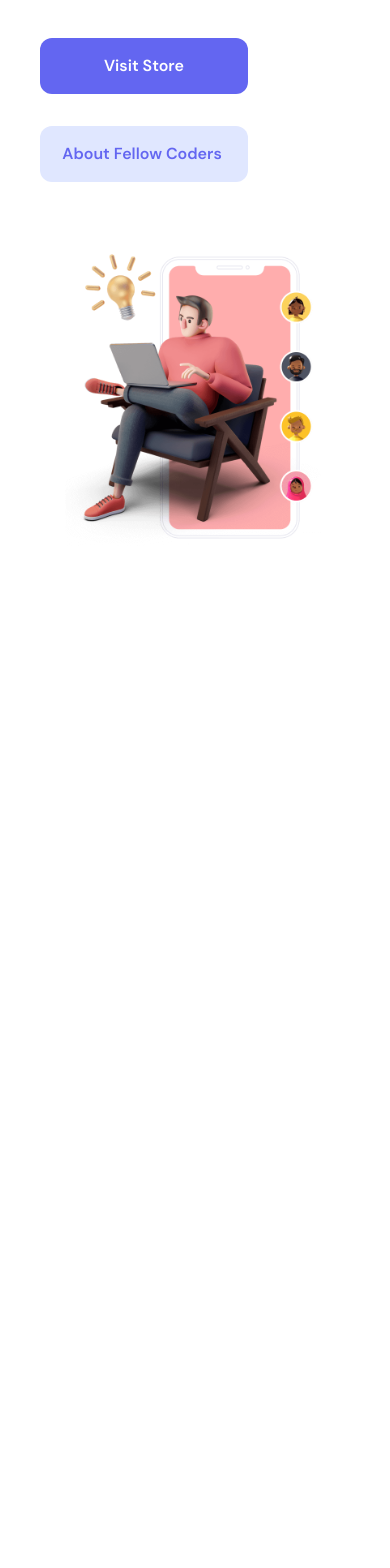
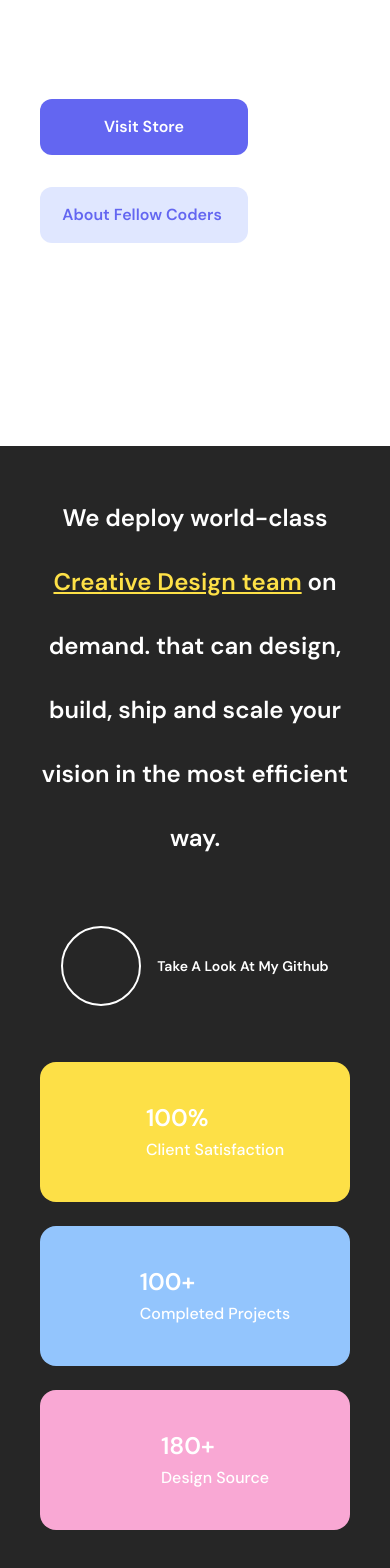
Before and after one commit to heyitsuzair/collax-ecommerce-next, a Next.js app: page / in a window 390 px wide. Shown: the part 398-1966 px from the top of the page. Before the commit the page ends 944 px from the top, so only its background shows below. Built offline with nearby package versions, Linux system fonts and the light colour scheme.

Commit message:
Creative Design Section And Hero Improvements

```diff
--- a/pages/index.jsx
+++ b/pages/index.jsx
@@ -1,5 +1,5 @@
 import Head from "next/head";
-import { Hero } from "../src/components/pages/home";
+import { CreativeDesign, Hero } from "../src/components/pages/home";
 
 export default function Home() {
   return (
@@ -15,6 +15,7 @@ export default function Home() {
       </Head>
       <div className="content">
         <Hero />
+        <CreativeDesign />
       </div>
     </>
   );
--- a/src/components/commons/buttons/ScaledButton.jsx
+++ b/src/components/commons/buttons/ScaledButton.jsx
@@ -51,10 +51,10 @@ const ScaledButton = ({
       className={`b ${buttonSize} flex justify-center items-center`}
     >
       <div
-        className={`i ${buttonSize} ${buttonColor} items-center  ${buttonBorderRadius} ${buttonShadow} cursor-pointer absolute overflow-hidden transform hover:scale-x-110 hover:scale-y-105 transition duration-300 ease-out`}
+        className={`i ${buttonSize} ${buttonColor} z-[1] items-center  ${buttonBorderRadius} ${buttonShadow} cursor-pointer absolute overflow-hidden transform hover:scale-x-110 hover:scale-y-105 transition duration-300 ease-out`}
       ></div>
       <span
-        className={`text-center ${textColor} font-semibold z-10 pointer-events-none`}
+        className={`text-center ${textColor} font-semibold z-[2] pointer-events-none`}
       >
         {text}
 
--- /dev/null
+++ b/src/components/commons/cards/Card.icon.title.description.jsx
@@ -0,0 +1,43 @@
+import React, { useRef } from "react";
+import Text4Xl from "../text/Text.4xl";
+import TextMd from "../text/Text.md";
+
+const CardIconTitleDescription = ({ color, icon, title, description }) => {
+  const ref = useRef();
+
+  /**
+   * Capture on mouse enter
+   */
+  const onMouseEnter = () => {
+    ref.current.classList.remove("text-neutral-600");
+    ref.current.classList.add("-mt-6", "text-neutral-800");
+  };
+  /**
+   * Capture on mouse leave
+   */
+  const onMouseLeave = () => {
+    ref.current.classList.add("text-neutral-600");
+    ref.current.classList.remove("-mt-6", "text-neutral-800");
+  };
+
+  return (
+    <div
+      className={`${color} rounded-2xl py-10 w-full`}
+      onMouseEnter={onMouseEnter}
+      onMouseLeave={onMouseLeave}
+    >
+      <div className="flex gap-10 items-center justify-center">
+        <i
+          className={`${icon} text-neutral-600 transition-all text-6xl`}
+          ref={ref}
+        ></i>
+        <div>
+          <Text4Xl classes="font-semibold text-black" text={title} />
+          <TextMd text={description} classes="text-black font-medium mt-1" />
+        </div>
+      </div>
+    </div>
+  );
+};
+
+export default CardIconTitleDescription;
--- /dev/null
+++ b/src/components/commons/icons/Icon.hoverable.jsx
@@ -0,0 +1,13 @@
+import React from "react";
+
+const IconHoverable = ({ classes, icon }) => {
+  return (
+    <div
+      className={`hover:bg-yellow-500 hover:border-yellow-500 w-20 h-20 transition-all rounded-full flex items-center justify-center border-2 border-white ${classes}`}
+    >
+      <i className={`text-white ${icon}`} aria-hidden="true"></i>
+    </div>
+  );
+};
+
+export default IconHoverable;
--- a/src/components/commons/index.js
+++ b/src/components/commons/index.js
@@ -15,8 +15,10 @@ import TextMd from "./text/Text.md";
 import TextSm from "./text/Text.sm";
 import TextError from "./text/Text.error";
 import IconPlain from "./icons/Icon.plain";
+import IconHoverable from "./icons/Icon.hoverable";
 import IconTitled from "./icons/Icon.titled";
 import InputIconned from "./inputs/Input.iconned";
+import CardIconTitleDescription from "./cards/Card.icon.title.description";
 
 export {
   Logo,
@@ -37,5 +39,7 @@ export {
   TextError,
   IconPlain,
   IconTitled,
+  IconHoverable,
   InputIconned,
+  CardIconTitleDescription,
 };
--- /dev/null
+++ b/src/components/pages/home/CreativeDesign.jsx
@@ -0,0 +1,51 @@
+import Image from "next/image";
+import React from "react";
+import { CreativeDesignCards } from "../../../config";
+import { CardIconTitleDescription, IconHoverable, TextLg } from "../../commons";
+
+const CreativeDesign = () => {
+  /**
+   * Hand Image
+   */
+  const HAND_IMAGE = require("../../../img/creative-hand.png");
+
+  /**
+   * Shape Image
+   */
+  const SHAPE_IMAGE = require("../../../img/shape-2.png");
+
+  return (
+    <div className="bg-neutral-800 relative flex flex-col items-center gap-14 lg:gap-20 p-10 lg:p-28">
+      <div className="absolute left-0 top-[40%]">
+        <Image src={HAND_IMAGE} className="hidden lg:block" alt="Loading..." />
+      </div>
+      <div className="absolute left-0 -top-20">
+        <Image src={SHAPE_IMAGE} className="hidden lg:block" alt="Loading..." />
+      </div>
+      <h1
+        className="text-2xl md:text-5xl text-white text-center font-semibold"
+        style={{ lineHeight: "4rem" }}
+      >
+        We deploy world-class{" "}
+        <span className="text-yellow-300 underline">Creative Design team</span>{" "}
+        on demand. that can design, build, ship and scale your vision in the
+        most efficient way.
+      </h1>
+      <a
+        href="//github.com/heyitsuzair"
+        target="_blank"
+        className="flex gap-4 items-center"
+      >
+        <IconHoverable icon="fa fa-external-link" />
+        <TextLg text="Take A Look At My Github" classes="font-semibold" />
+      </a>
+      <div className="cards flex flex-col lg:flex-row w-full gap-6">
+        {CreativeDesignCards.map((card) => {
+          return <CardIconTitleDescription key={card.title} {...card} />;
+        })}
+      </div>
+    </div>
+  );
+};
+
+export default CreativeDesign;
--- a/src/components/pages/home/Hero.jsx
+++ b/src/components/pages/home/Hero.jsx
@@ -7,14 +7,14 @@ const Hero = () => {
   /**
    * Image For Hero
    */
-  const HeroImage = require("../../../img/hero-2.png");
+  const HERO_IMAGE = require("../../../img/hero-2.png");
 
   return (
     <div>
       <div className="bg-indigo-500 rounded-full hidden lg:block lg:w-[690px] lg:h-[690px] z-[1] absolute -right-[29rem] -top-36"></div>
-      <div className="z-[2] absolute left-0 right-0">
+
       <div className="h-screen gap-8 grid grid-cols-12">
-          <div className="left col-span-12 lg:col-span-7 p-10 lg:pl-24 lg:pt-16 mt-40 flex flex-col gap-12">
+        <div className="left col-span-12 lg:col-span-7 p-10 lg:pl-24 lg:pt-16 mt-[30vh] lg:mt-40 flex flex-col gap-8 lg:gap-12">
           <Text7Xl
             text="We make things look good"
             classes={"text-gray-900 font-bold dm-sans"}
@@ -40,9 +40,12 @@ const Hero = () => {
             </Link>
           </div>
         </div>
-          <div className="right col-span-12 lg:col-span-5 lg:mt-40">
-            <Image src={HeroImage} className="w-4/6 lg:w-3/4 mx-auto" />
-          </div>
+        <div className="right hidden lg:block z-[2] col-span-12 lg:col-span-5 lg:mt-40">
+          <Image
+            src={HERO_IMAGE}
+            alt="Loading..."
+            className="w-80 lg:w-3/4 mx-auto"
+          />
         </div>
       </div>
     </div>
--- a/src/components/pages/home/index.js
+++ b/src/components/pages/home/index.js
@@ -1,3 +1,4 @@
 import Hero from "./Hero";
+import CreativeDesign from "./CreativeDesign";
 
-export { Hero };
+export { Hero, CreativeDesign };
--- /dev/null
+++ b/src/config/cards/index.js
@@ -0,0 +1,20 @@
+export const CreativeDesignCards = [
+  {
+    icon: "fa-regular fa-thumbs-up",
+    color: "bg-yellow-300",
+    title: "100%",
+    description: "Client Satisfaction",
+  },
+  {
+    icon: "fa-solid fa-clipboard-list",
+    color: "bg-blue-300",
+    title: "100+",
+    description: "Completed Projects",
+  },
+  {
+    icon: "fa-solid fa-gear",
+    color: "bg-pink-300",
+    title: "180+",
+    description: "Design Source",
+  },
+];
--- a/src/config/index.js
+++ b/src/config/index.js
@@ -1 +1,2 @@
 export * from "./navigation";
+export * from "./cards";
```
Also changed, not shown: src/img/creative-hand.png (added), src/img/shape-2.png (added). Lines whose indentation alone changed are shown as unchanged.
